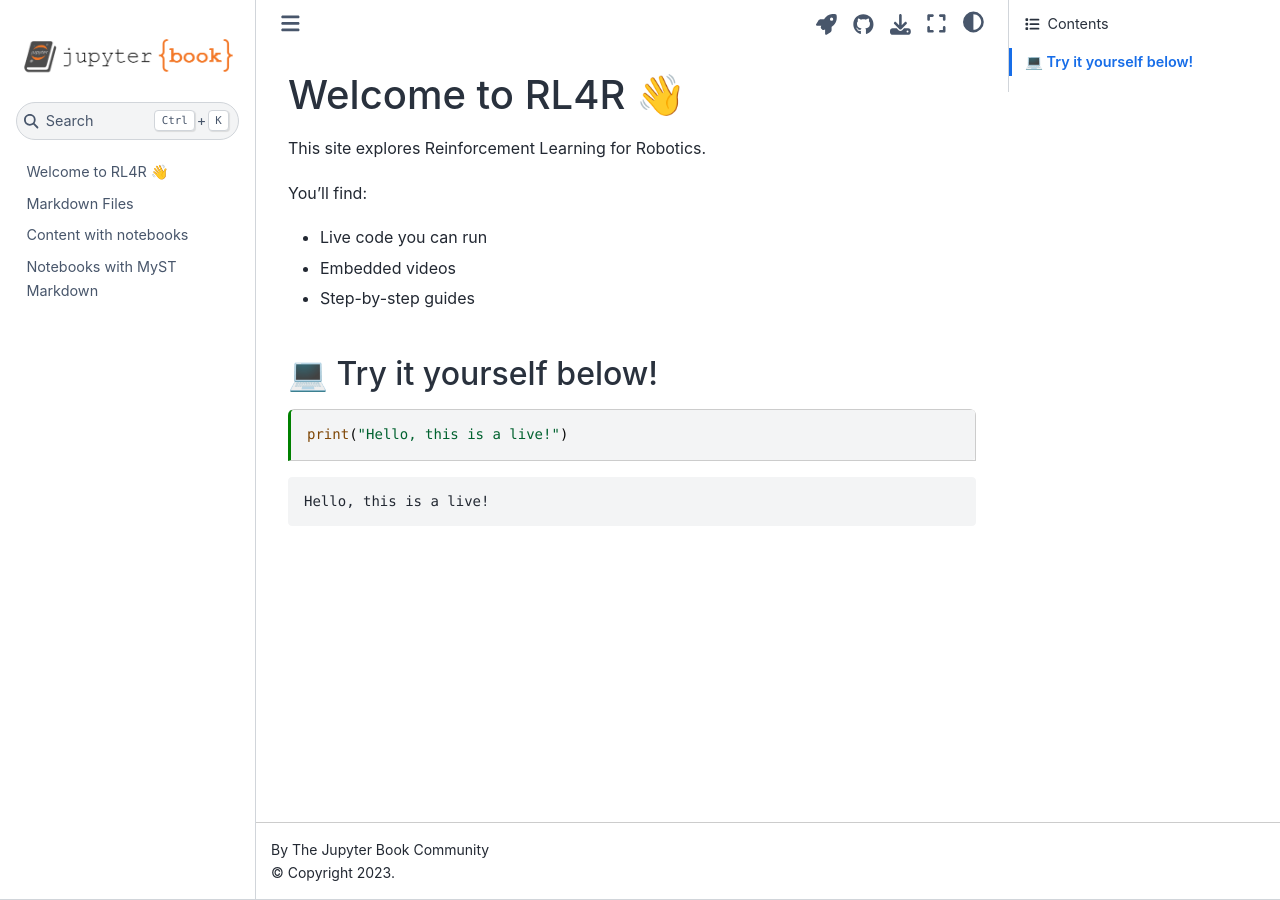
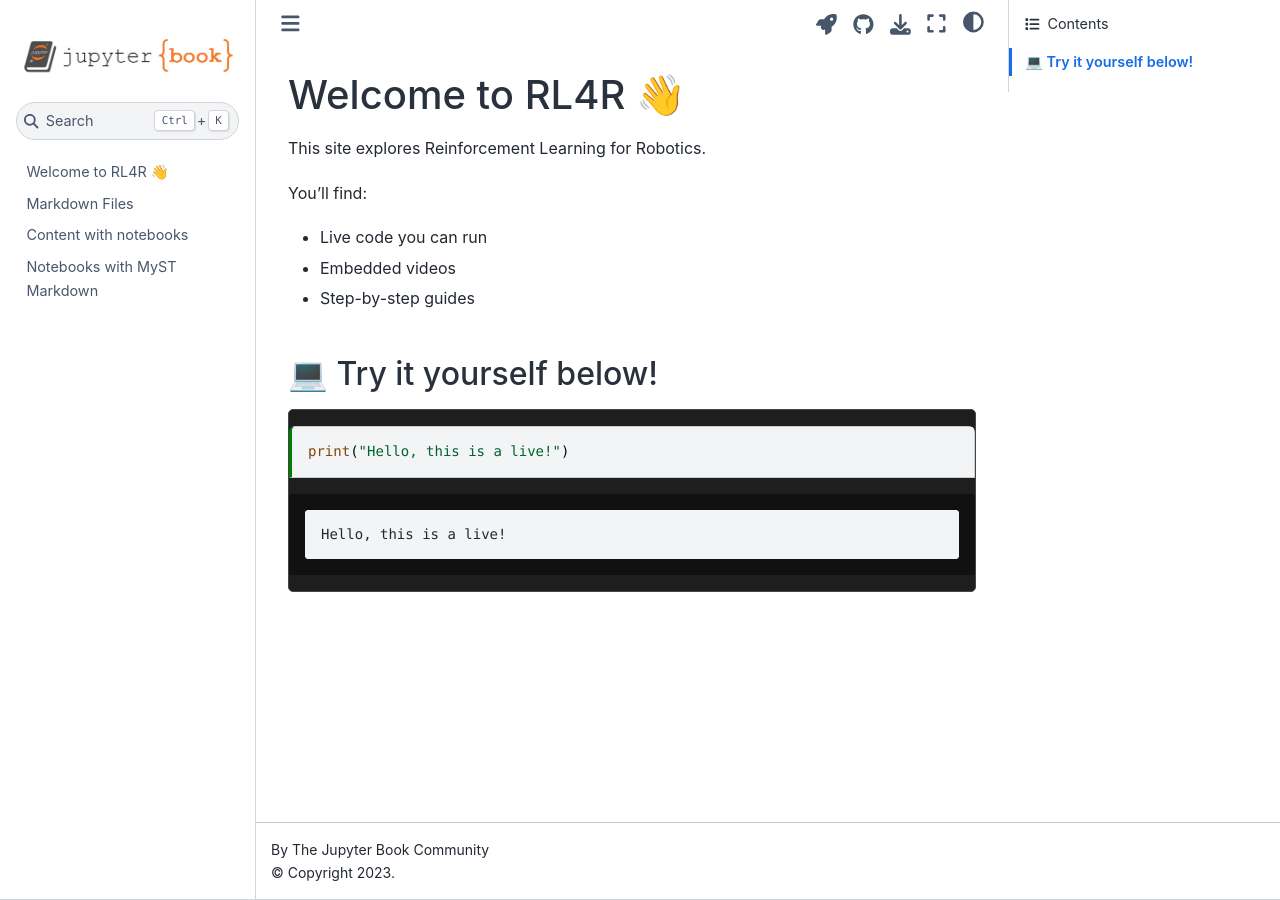
Before and after one commit to ALMaSWPI/RL4R, a Jupyter Book: the page built from Intro.ipynb, in a window 1280 px wide. Built offline with Jupyter Book 1.0.4 settings and Sphinx 7.4.7 and the Sphinx Book theme 1.1.4, drawn with Linux system fonts in a browser that asks for light colours.

Commit message:
Tweak styling

```diff
--- a/_static/custom.css
+++ b/_static/custom.css
@@ -1,18 +1,21 @@
-.thebe-launch-button {
-  display: none;
+/* Hide Thebe toolbar buttons */
+.thebe-launch-button,
+.thebe-status {
+  display: none !important;
 }
 
-.thebe-status {
-  display: none;
+/* Style input and output boxes more like notebooks */
+div.cell {
+  background-color: #1e1e1e;
+  border-radius: 5px;
+  padding: 1em;
+  margin-bottom: 1em;
+  border: 1px solid #444;
 }
 
-.thebe-cell .thebe-activity {
-  margin-top: 0.5rem;
+div.output {
+  background-color: #111;
+  border-radius: 5px;
+  padding: 1em;
+  color: #ccc;
 }
-
-.thebe-cell pre {
-  background: #1e1e1e;
-  color: #dcdcdc;
-  padding: 1em;
-  border-radius: 6px;
-}
```
